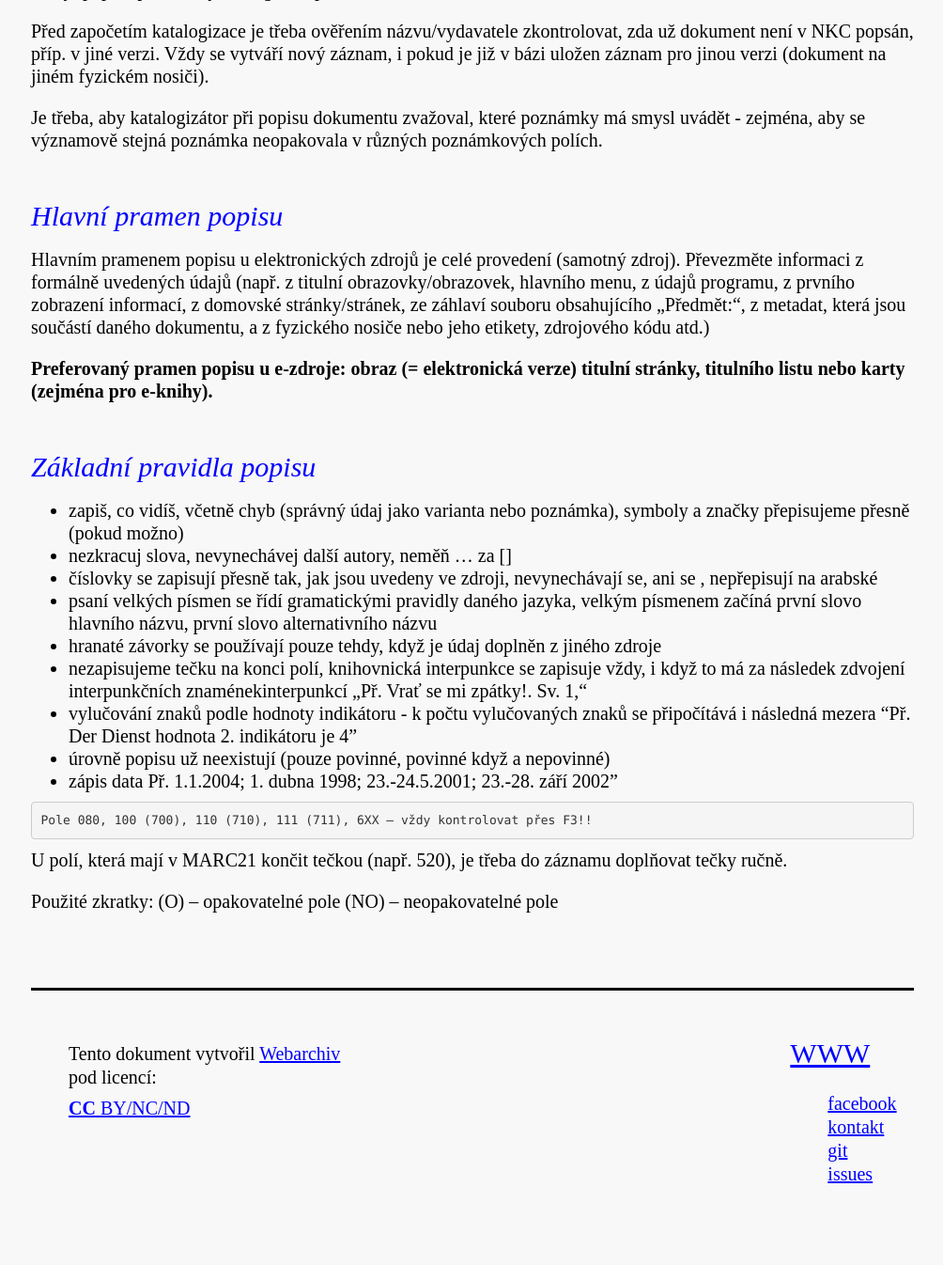
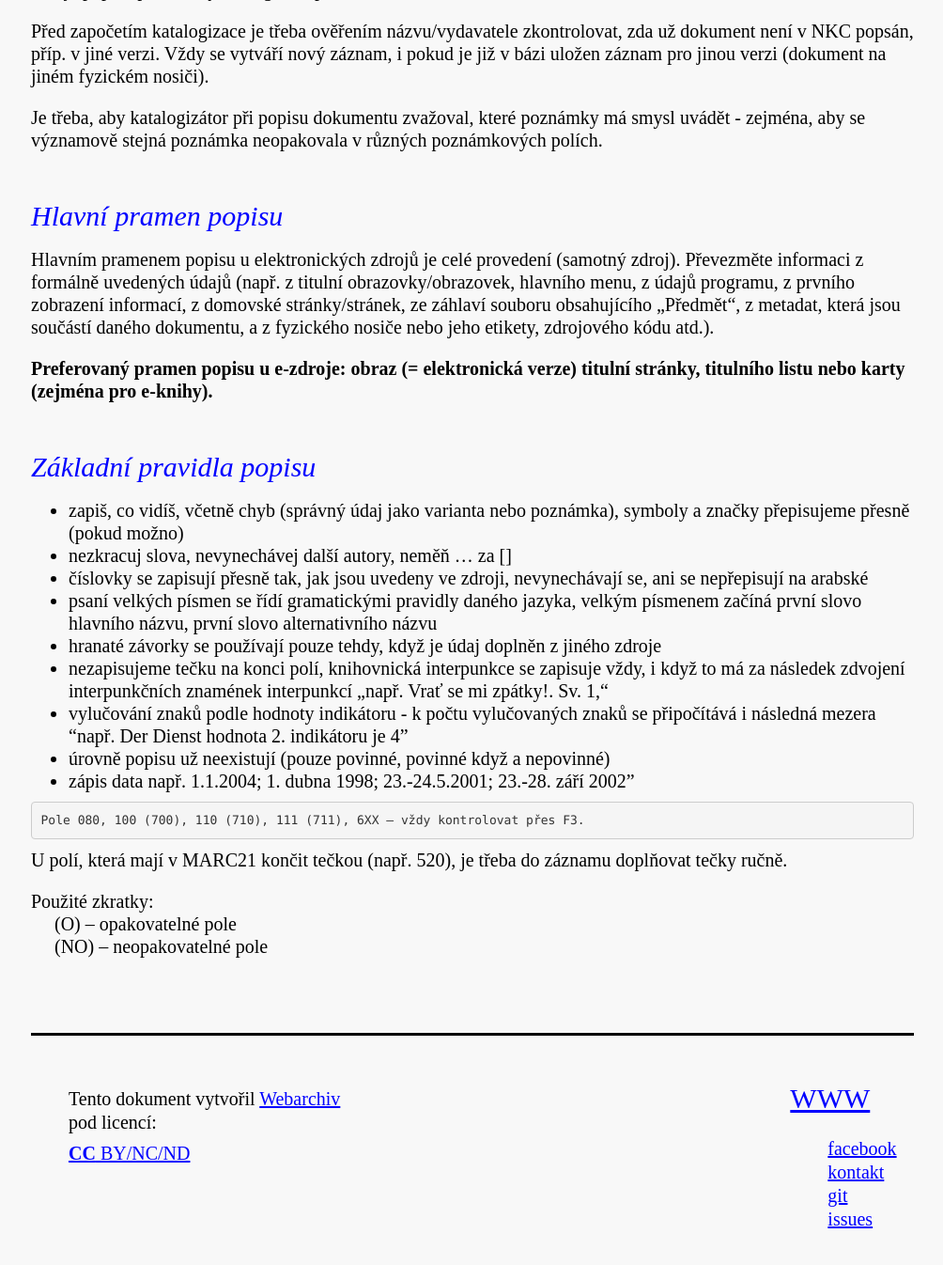
Before and after one commit to WebarchivCZ/katalogizacni-manual, a Jekyll site: the page built from _posts/2017-06-27-uvod.md, in a window 1280 px wide and 1400 px high, scrolled down 854 px. Shown: the top 1346 px of the window at 94% size, without its empty margins (137-1141 px from the left). Built offline with Jekyll 4.4.1, drawn with Linux system fonts in a browser that asks for light colours.

Commit message:
edit_drobnosti_uvod

````diff
--- a/_posts/2017-06-27-uvod.md
+++ b/_posts/2017-06-27-uvod.md
@@ -18,28 +18,28 @@ Před započetím katalogizace je třeba ověřením názvu/vydavatele zkontrolo
 Je třeba, aby katalogizátor při popisu dokumentu zvažoval, které poznámky má smysl uvádět - zejména, aby se významově stejná poznámka neopakovala v různých poznámkových polích.
 
 ## Hlavní pramen popisu
-Hlavním pramenem popisu u elektronických zdrojů je  celé provedení (samotný zdroj). Převezměte informaci  z formálně uvedených údajů (např. z titulní obrazovky/obrazovek, hlavního menu, z údajů programu, z prvního zobrazení informací, z domovské stránky/stránek, ze záhlaví souboru obsahujícího „Předmět:“, z metadat, která jsou součástí daného dokumentu, a z fyzického nosiče nebo jeho etikety, zdrojového kódu atd.)
+Hlavním pramenem popisu u elektronických zdrojů je  celé provedení (samotný zdroj). Převezměte informaci  z formálně uvedených údajů (např. z titulní obrazovky/obrazovek, hlavního menu, z údajů programu, z prvního zobrazení informací, z domovské stránky/stránek, ze záhlaví souboru obsahujícího „Předmět“, z metadat, která jsou součástí daného dokumentu, a z fyzického nosiče nebo jeho etikety, zdrojového kódu atd.).
 
 **Preferovaný pramen popisu u e-zdroje: obraz (= elektronická verze) titulní stránky, titulního listu nebo karty (zejména pro e-knihy).**
 
 ## Základní pravidla popisu
 * zapiš, co vidíš, včetně chyb (správný údaj jako varianta nebo poznámka), symboly a značky přepisujeme přesně (pokud možno)
 * nezkracuj slova, nevynechávej další autory, neměň … za []
-* číslovky se zapisují přesně tak, jak jsou uvedeny ve zdroji, nevynechávají se, ani se , nepřepisují na arabské
+* číslovky se zapisují přesně tak, jak jsou uvedeny ve zdroji, nevynechávají se, ani se nepřepisují na arabské
 * psaní velkých písmen se řídí gramatickými pravidly daného jazyka, velkým písmenem začíná první slovo hlavního názvu, první slovo alternativního názvu
 * hranaté závorky se používají pouze tehdy, když je údaj doplněn z jiného zdroje
-* nezapisujeme tečku na konci polí, knihovnická interpunkce se zapisuje vždy, i když to má za následek zdvojení interpunkčních znaménekinterpunkcí „Př. Vrať se mi zpátky!. Sv. 1,“
-* vylučování znaků podle hodnoty indikátoru - k počtu vylučovaných znaků se připočítává i následná mezera “Př. Der Dienst  hodnota 2. indikátoru je 4”
+* nezapisujeme tečku na konci polí, knihovnická interpunkce se zapisuje vždy, i když to má za následek zdvojení interpunkčních znamének interpunkcí „např. Vrať se mi zpátky!. Sv. 1,“
+* vylučování znaků podle hodnoty indikátoru - k počtu vylučovaných znaků se připočítává i následná mezera “např. Der Dienst  hodnota 2. indikátoru je 4”
 * úrovně popisu už neexistují (pouze povinné, povinné když a nepovinné)
-* zápis data Př. 1.1.2004; 1. dubna 1998; 23.-24.5.2001; 23.-28. září 2002”
+* zápis data např. 1.1.2004; 1. dubna 1998; 23.-24.5.2001; 23.-28. září 2002”
 
 
 ```
-Pole 080, 100 (700), 110 (710), 111 (711), 6XX – vždy kontrolovat přes F3!!
+Pole 080, 100 (700), 110 (710), 111 (711), 6XX – vždy kontrolovat přes F3.
 ```
 
 U polí, která mají v MARC21 končit tečkou (např. 520), je třeba do záznamu doplňovat tečky ručně.
 
 Použité zkratky:
-	(O) – opakovatelné pole
-	(NO) – neopakovatelné pole
+&nbsp;&nbsp;&nbsp;&nbsp; (O) – opakovatelné pole
+&nbsp;&nbsp;&nbsp;&nbsp; (NO) – neopakovatelné pole
````
